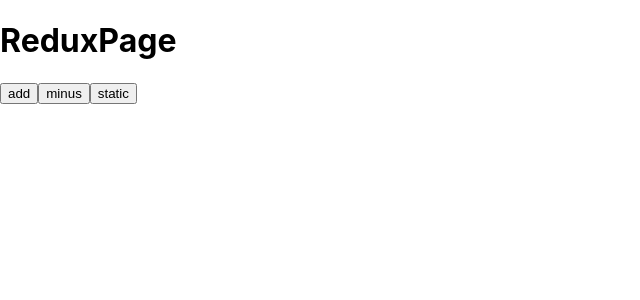
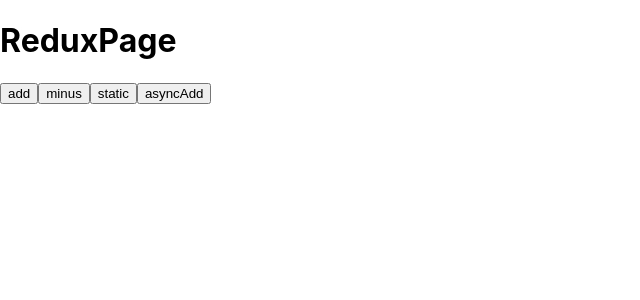
Before and after one commit to pengfu/react-redux, a React app: page / in a window 1280 px wide. Shown: the top 300 px of the page, without its empty margins (0-640 px from the left). Built offline with nearby package versions, Linux system fonts and the light colour scheme.

Commit message:
still need to study

```diff
--- a/src/pages/ReduxStorePage.js
+++ b/src/pages/ReduxStorePage.js
@@ -17,6 +17,13 @@ export default class ReduxStorePage extends Component {
   stayStatic = () => {
     store.dispatch({ type: 'others' })
   }
+  asyncAdd = () => {
+    store.dispatch((dispatch) => {
+      setTimeout(() => {
+        dispatch({ type: 'add' })
+      }, 1000)
+    })
+  }
   render() {
     console.log('render', store.getState())
     return (
@@ -26,6 +33,7 @@ export default class ReduxStorePage extends Component {
         <button onClick={this.add}>add</button>
         <button onClick={this.minus}>minus</button>
         <button onClick={this.stayStatic}>static</button>
+        <button onClick={this.asyncAdd}>asyncAdd</button>
       </div>
     )
   }
--- a/src/store/ReduxStore.js
+++ b/src/store/ReduxStore.js
@@ -23,5 +23,12 @@ function logger({ dispatch, getState }) {
   }
 }
 
-const store = createStore(counterReducer, applyMiddleware(logger))
+const thunk = ({ dispatch, getState }) => (dispatch) => (action) => {
+  if (typeof action == 'function') {
+    return action(dispatch, getState)
+  }
+  return dispatch(action)
+}
+
+const store = createStore(counterReducer, applyMiddleware(logger, thunk))
 export default store
```
